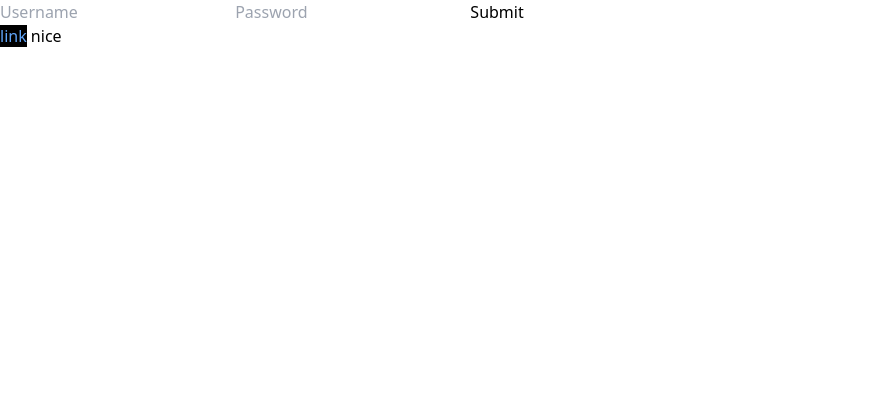
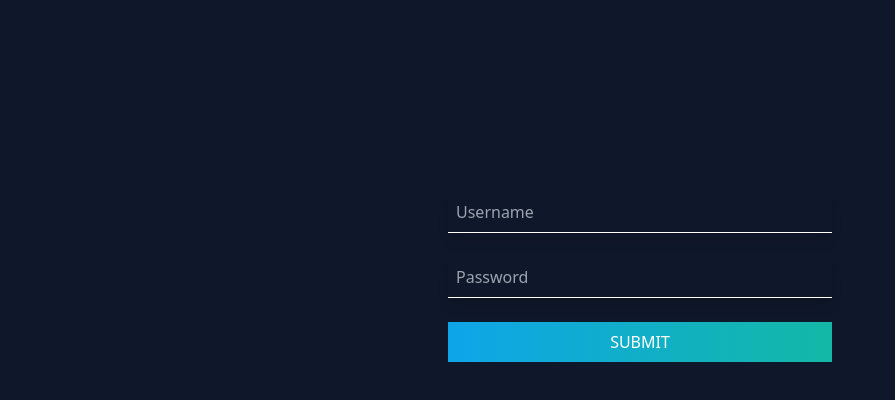
Before and after one commit to jamezmca/mongo-auth-signup, a website: page public/index.html in a window 1280 px wide. Shown: the whole page, without its empty margins (0-895 px from the left). Drawn offline with Linux system fonts and the light colour scheme.

Commit message:
signup form styled

```diff
--- /dev/null
+++ b/model/user.js
@@ -0,0 +1,5 @@
+const mongoose = require('mongoose')
+
+const userSchema = new mongoose.userSchema({
+    username: { type: String, required: true }
+})
--- a/package.json
+++ b/package.json
@@ -14,6 +14,7 @@
   "dependencies": {
     "autoprefixer": "^10.4.4",
     "express": "^4.17.3",
+    "mongoose": "^6.2.7",
     "postcss": "^8.4.12",
     "postcss-cli": "^9.1.0",
     "tailwindcss": "^3.0.23"
--- a/public/index.html
+++ b/public/index.html
@@ -9,13 +9,16 @@
     <title>Document</title>
 </head>
 
-<body>
-    <form id="registration">
-        <input type="text" autocomplete="off" id="username" placeholder="Username" />
-        <input type="password" autocomplete="off" id="password" placeholder="Password" />
-        <input type="submit" value="Submit" />
+<body class="min-h-screen bg-slate-900">
+    <form id="registration" class="flex flex-col gap-6 mt-20 sm:mt-48">
+        <input type="text" autocomplete="off" id="username" placeholder="Username"
+            class="transition bg-transparent duration-300 px-2 py-2 border-b border-solid border-white text-white shadow-lg focus:outline-none mx-auto w-96 max-w-full focus:border-teal-400" />
+        <input type="password" autocomplete="off" id="password" placeholder="Password"
+            class="transition bg-transparent duration-300 px-2 py-2 border-b border-solid border-white text-white shadow-lg focus:outline-none mx-auto w-96 max-w-full focus:border-teal-400" />
+        <input type="submit" value="Submit"
+            class="cursor-pointer py-2 bg-gradient-to-r from-sky-500 to-teal-500 text-white transition duration-300 hover:opacity-50 mx-auto w-96 max-w-full uppercase" />
     </form>
-    <a class="text-blue-400 bg-black" href="/demo">link</a> nice
+    <!-- <a class="text-blue-400 bg-black" href="/demo">link</a> nice -->
     <script>
         const form = document.getElementById('registration')
         form.addEventListener('submit', registerUser)
--- a/server.js
+++ b/server.js
@@ -3,11 +3,20 @@ const express = require('express')
 const app = express()
 const port = process.env.PORT || 8002
 
+// const mongoose = require('mongoose')
+// mongoose.connect('mongodb://localhost/login', {
+//     useNewUrlParser: true,
+//     useUnifiedTopology: true
+// })
+
+//Middleware
 app.use(express.static(__dirname + '/public')) //if no other files, will serve index.html
 app.use(express.json())
 
+//Routes
 app.post('/api/register', async (req, res) => {
     console.log(req.body)
+    res.status(200).json({status: 'ok'})
 })
 
 app.get('/:file', async (req, res) => {
```
Also changed, not shown: public/styles.css, 1 other file.
